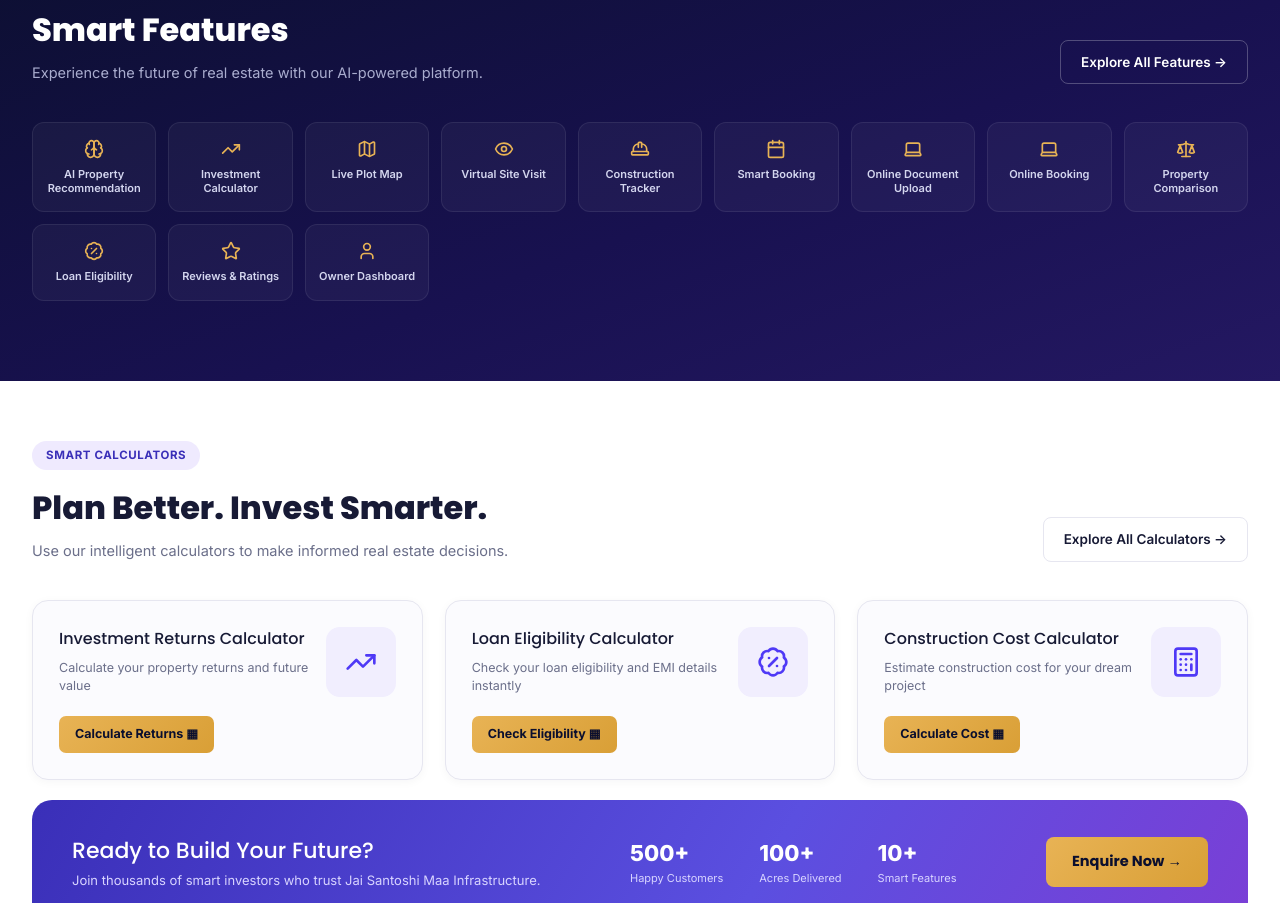
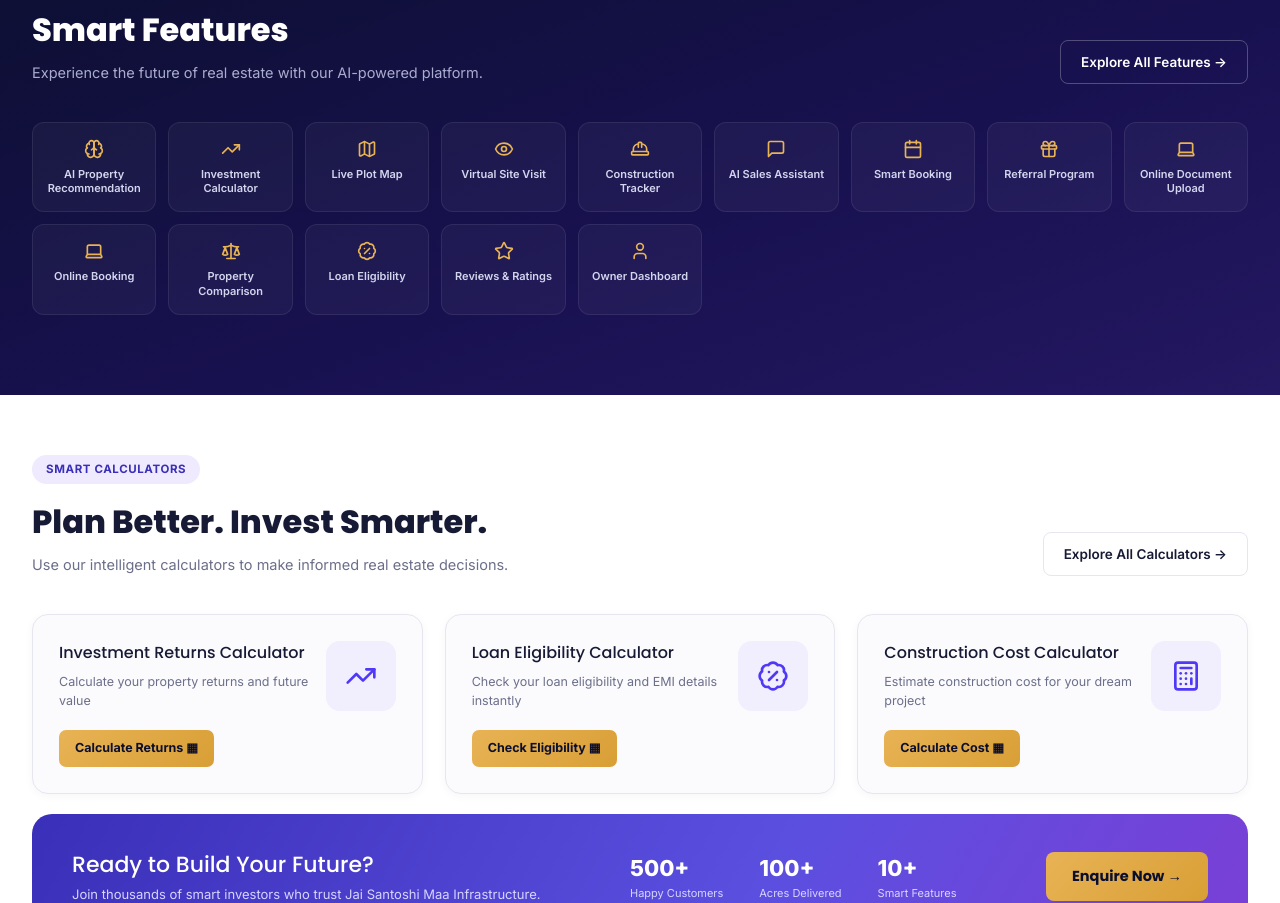
Before and after one commit to maaSantoshiConstructions/construction-frontend, a React (Vite) app: page / in a window 1280 px wide. Shown: the part 1180-2083 px from the top of the page. Built offline with nearby package versions, Linux system fonts and the light colour scheme; no server answers.

Commit message:
feat: enable AI Sales Assistant and Referral Program features in smart features components

```diff
--- a/src/components/home/SmartFeatures.jsx
+++ b/src/components/home/SmartFeatures.jsx
@@ -33,9 +33,9 @@ export default function SmartFeatures() {
     { to: '/plot-map', icon: LuMap, label: 'Live Plot Map' },
     { to: '/virtual-tour', icon: LuEye, label: 'Virtual Site Visit' },
     { to: '/construction-tracker', icon: LuHardHat, label: 'Construction Tracker' },
-    // { to: '/ai-chatbot', icon: LuMessageSquare, label: 'AI Sales Assistant' },
+    { to: '/ai-chatbot', icon: LuMessageSquare, label: 'AI Sales Assistant' },
     { to: '/book-visit', icon: LuCalendar, label: 'Smart Booking' },
-    // { to: '/referral-program', icon: LuGift, label: 'Referral Program' },
+    { to: '/referral-program', icon: LuGift, label: 'Referral Program' },
     // { to: '/partner/dashboard', icon: LuCompass, label: 'Channel Partner Portal' },
     { to: '/admin/documents', icon: LuLaptop, label: 'Online Document Upload' },
     { to: '/book-visit', icon: LuLaptop, label: 'Online Booking' },
--- a/src/pages/website/SmartFeatures.jsx
+++ b/src/pages/website/SmartFeatures.jsx
@@ -24,9 +24,9 @@ const features = [
   { ic: LuMap, title: 'Live Plot Map', desc: 'View plot availability, dimensions, and reservations live in real-time.', path: '/plot-map' },
   { ic: LuEye, title: 'Virtual Site Visit', desc: 'Tour developments from home with immersive 3D walkthroughs.', path: '/virtual-tour' },
   { ic: LuHardHat, title: 'Construction Tracker', desc: 'Get live progress updates, photos, and engineering updates directly on your dashboard.', path: '/construction-tracker' },
-  // { ic: LuMessageSquare, title: 'AI Sales Assistant', desc: 'Instant 24/7 answers to your pricing, zoning, and project questions.', path: '/ai-chatbot' },
+  { ic: LuMessageSquare, title: 'AI Sales Assistant', desc: 'Instant 24/7 answers to your pricing, zoning, and project questions.', path: '/ai-chatbot' },
   { ic: LuCalendarCheck, title: 'Smart Booking', desc: 'Reserve plots instantly with a secure online token payment gateway.', path: '/book-visit' },
-  // { ic: LuGift, title: 'Referral Program', desc: 'Invite friends to invest and earn attractive cash rewards on successful referrals.', path: '/referral-program' },
+  { ic: LuGift, title: 'Referral Program', desc: 'Invite friends to invest and earn attractive cash rewards on successful referrals.', path: '/referral-program' },
   // { ic: LuCompass, title: 'Channel Partner Portal', desc: 'Specialized portal for registered brokers to track clients and payouts.', path: '/partner/dashboard' },
   { ic: LuFileUp, title: 'Online Document Upload', desc: 'Securely submit KYC and sign digital agreements in minutes.', path: '/admin/documents' },
   { ic: LuScale, title: 'Property Comparison', desc: 'Compare sizes, locations, road access, and pricing of different plots side-by-side.', path: '/property-comparison' },
```
